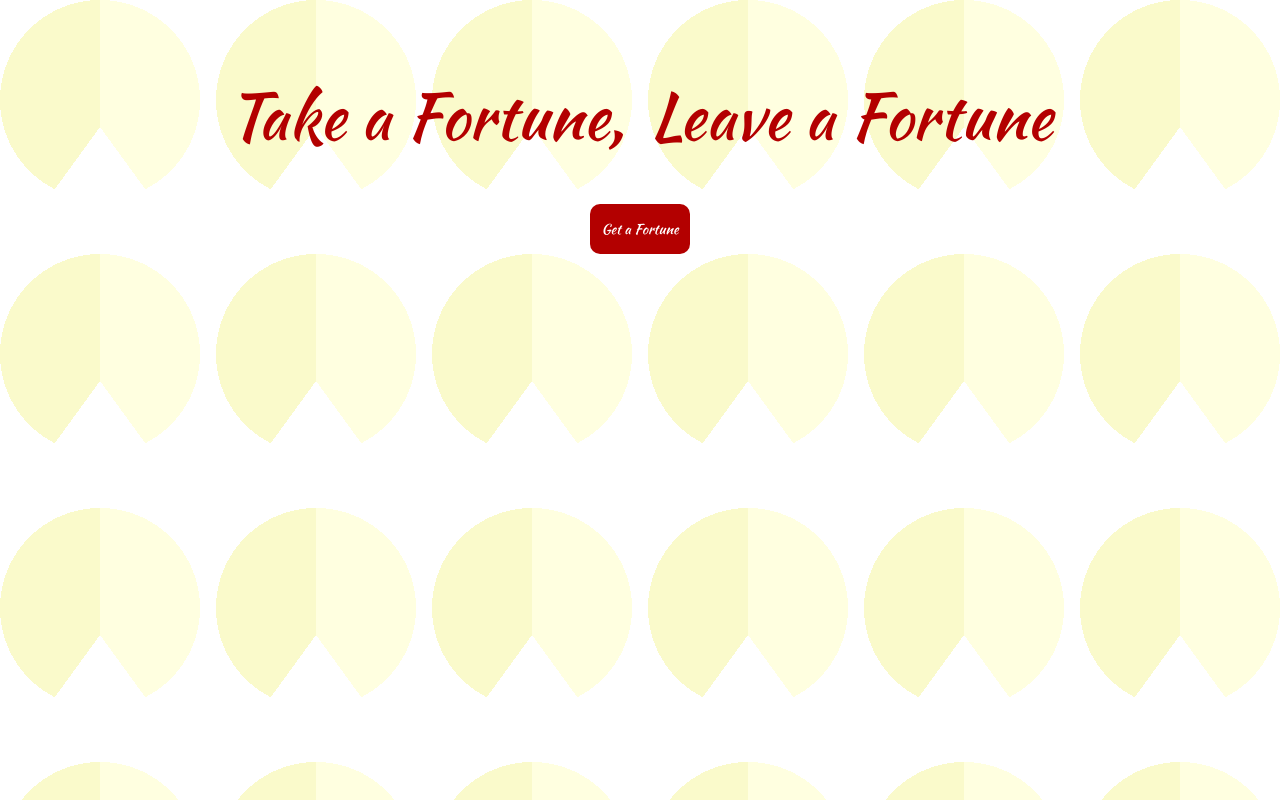
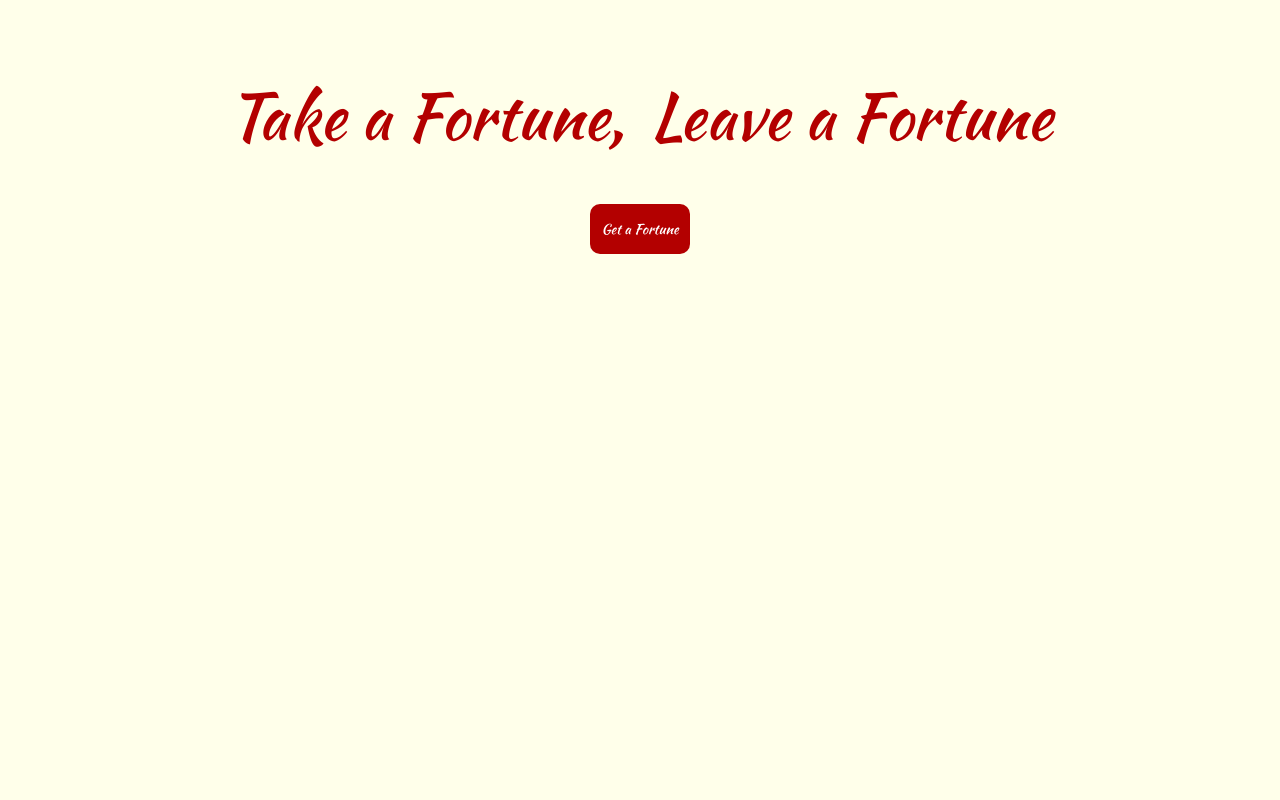
Before and after one commit to dorseymp/Take-a-Fortune-Leave-a-Fortune, a React (Create React App) app in the folder client/: page /#/generate in a window 1280 px wide. Built offline with nearby package versions, Linux system fonts and the light colour scheme.

Commit message:
Deleting experimentation CSS to work in another branch.

```diff
--- a/client/src/App.css
+++ b/client/src/App.css
@@ -1,17 +1,16 @@
 @import url('https://fonts.googleapis.com/css2?family=Kaushan+Script&display=swap');
 
 body {
-  background-color: lightgray;
+  background-color: rgb(255, 255, 234);
   padding-top: 5%;
   margin: 0;
   font-family: 'Times New Roman', Times, serif;
   color:  rgb(3, 3, 184);
-  border-radius:20px;
-  background:
+  /* background:
     radial-gradient(100px circle at 100px 100px, transparent 100%, white 100%),
     conic-gradient(lightyellow 40%, transparent 0 60%, rgb(250, 250, 203) 0 40%);
   background-size: 200px 200px;
-  background-repeat: space round;
+  background-repeat: round; */
 }
 
 .submit {
@@ -31,8 +30,8 @@ body {
 
 .submit:active {
   background-color: white;
-  color: rgb(179, 0, 0);
-  border: 2px solid rgb(179, 0, 0);
+  color: red;
+  border: 2px solid red;
 }
 
 .submit:focus {
@@ -56,8 +55,8 @@ body {
 
 .getFortune:active {
   background-color: white;
-  color: rgb(179, 0, 0);
-  border: 2px solid rgb(179, 0, 0);
+  color: red;
+  border: 2px solid red;
 }
 
 .getFortune:focus {
```
